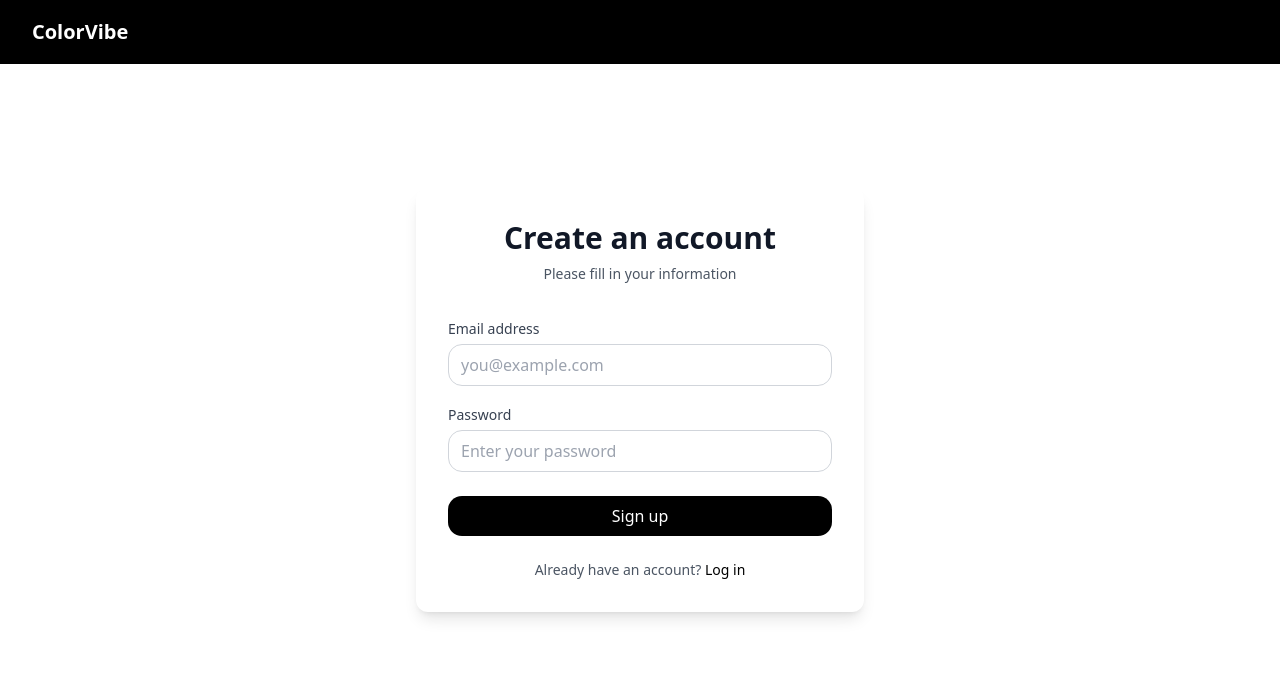
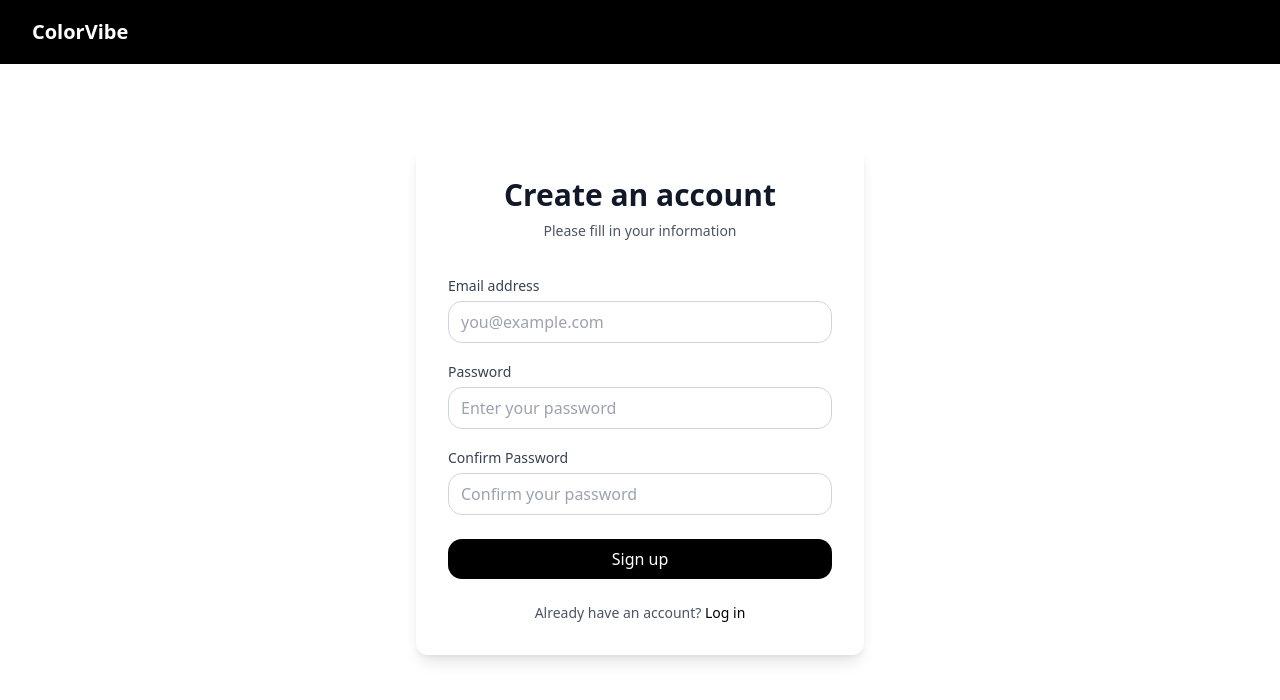
Before and after one commit to triguntallapudi/colorvibe-magic-palette, a React (Vite) app: page /signup in a window 1280 px wide. Shown: the top 700 px of the page. Built offline with nearby package versions, Linux system fonts and the light colour scheme; no server answers.

Commit message:
Fix: Incorrect palette name display and add confirm password
- Fixed an issue where the palette name displayed in the input field did not match the displayed palette.
- Added a confirm password field to the signup form.

```diff
--- a/src/pages/Signup.tsx
+++ b/src/pages/Signup.tsx
@@ -2,20 +2,33 @@
 import { Link, useNavigate } from "react-router-dom";
 import { supabase } from "@/lib/supabase";
 import { toast } from "@/hooks/use-toast";
+import { useState } from "react";
 
 const Signup = () => {
   const navigate = useNavigate();
+  const [passwordMatch, setPasswordMatch] = useState(true);
 
   const handleSubmit = async (e: React.FormEvent) => {
     e.preventDefault();
     const formData = new FormData(e.target as HTMLFormElement);
     const email = formData.get('email') as string;
     const password = formData.get('password') as string;
+    const confirmPassword = formData.get('confirmPassword') as string;
 
     if (!email.match(/^[^\s@]+@[^\s@]+\.[^\s@]+$/)) {
       toast({
         title: "Invalid email",
         description: "Please enter a valid email address",
+        variant: "destructive",
+      });
+      return;
+    }
+
+    if (password !== confirmPassword) {
+      setPasswordMatch(false);
+      toast({
+        title: "Passwords do not match",
+        description: "Please make sure your passwords match",
         variant: "destructive",
       });
       return;
@@ -81,7 +94,26 @@ const Signup = () => {
                 required
                 className="mt-1 w-full px-3 py-2 border border-gray-300 rounded-md focus:outline-none focus:ring-2 focus:ring-black"
                 placeholder="Enter your password"
+                onChange={() => setPasswordMatch(true)}
               />
+            </div>
+            <div>
+              <label htmlFor="confirmPassword" className="text-sm font-medium text-gray-700">
+                Confirm Password
+              </label>
+              <input
+                id="confirmPassword"
+                name="confirmPassword"
+                type="password"
+                autoComplete="new-password"
+                required
+                className={`mt-1 w-full px-3 py-2 border ${!passwordMatch ? 'border-red-500' : 'border-gray-300'} rounded-md focus:outline-none focus:ring-2 focus:ring-black`}
+                placeholder="Confirm your password"
+                onChange={() => setPasswordMatch(true)}
+              />
+              {!passwordMatch && (
+                <p className="text-sm text-red-500 mt-1">Passwords do not match</p>
+              )}
             </div>
           </div>
 
```
